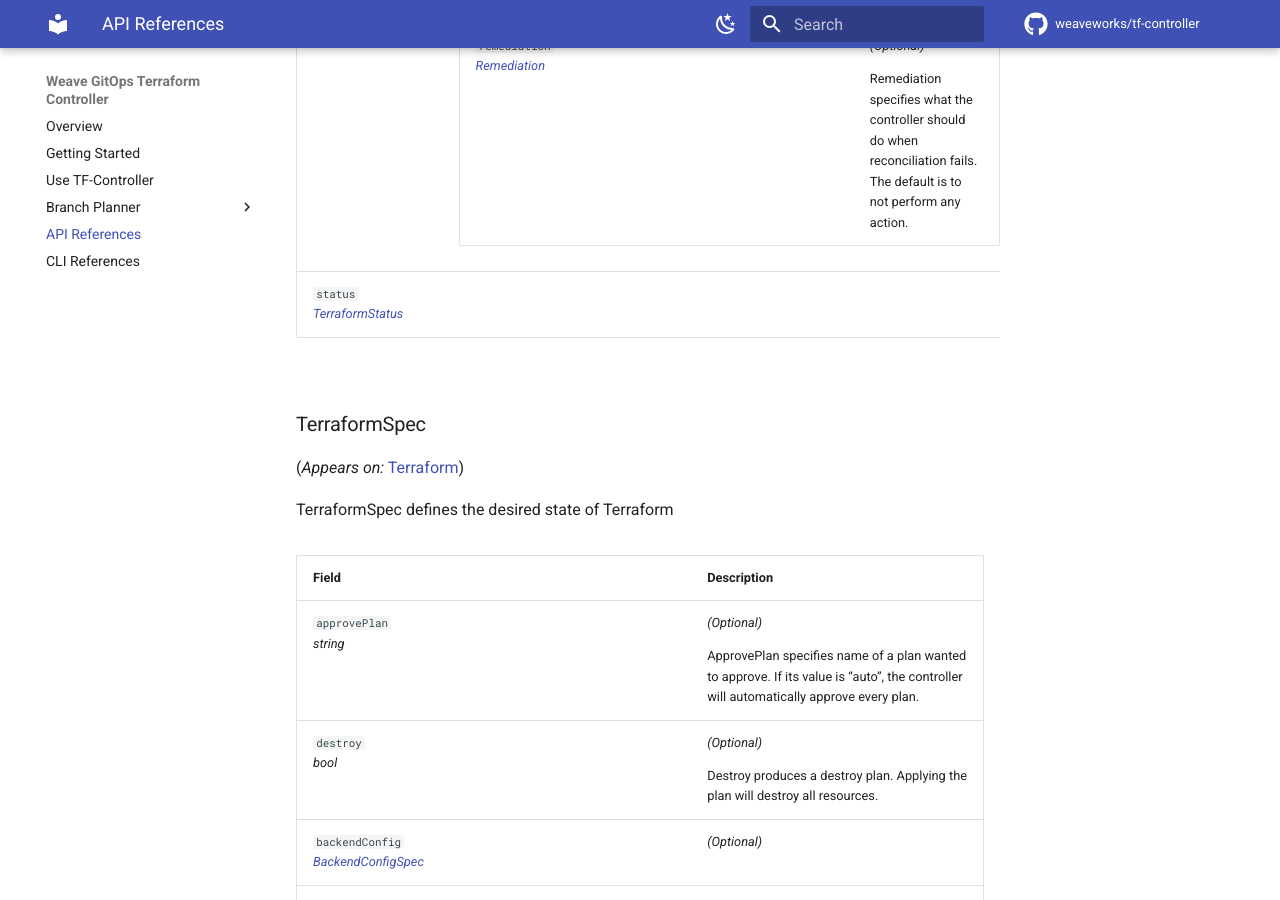
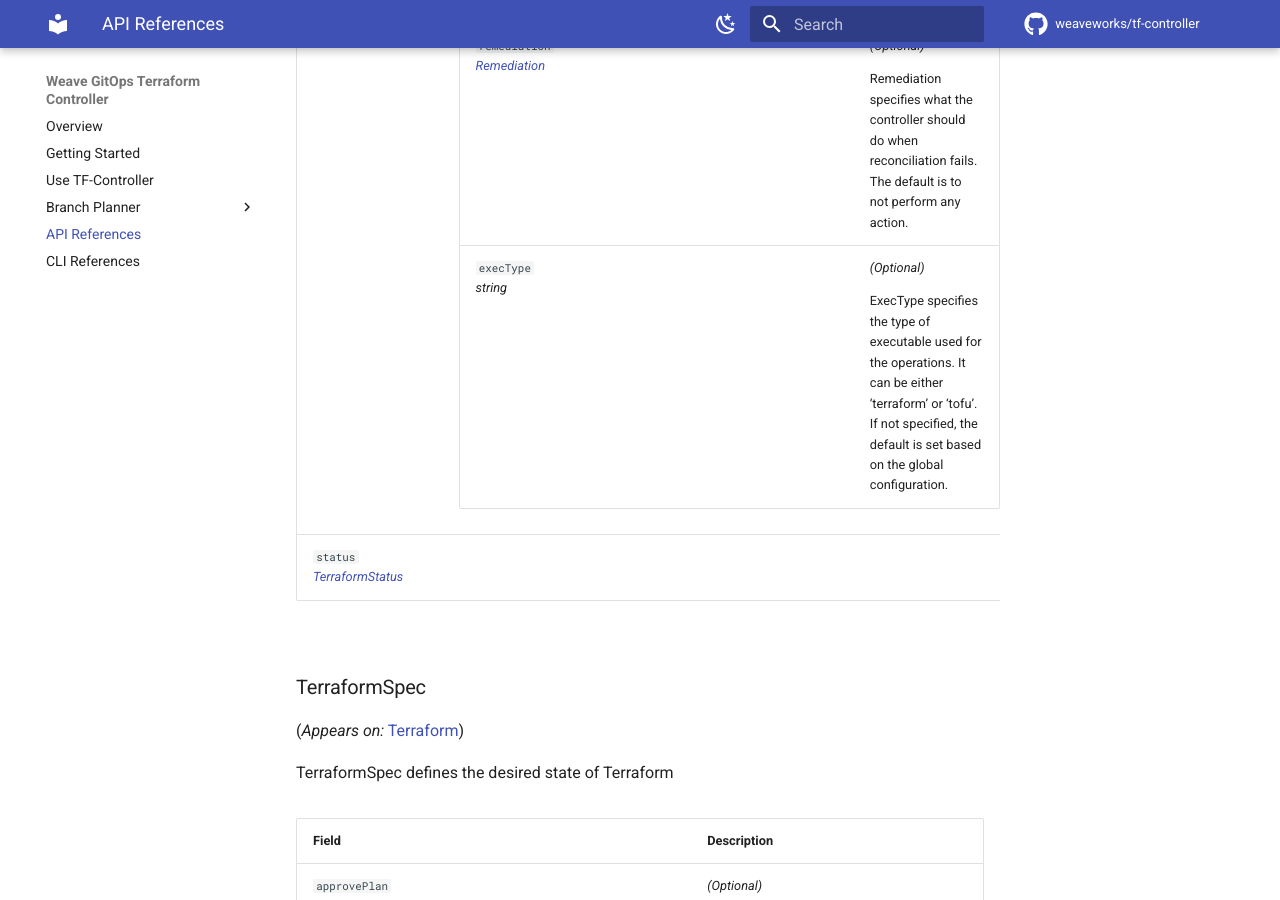
Before and after one commit to flux-iac/tofu-controller, an MkDocs documentation site: the page built from docs/References/terraform.md, in a window 1280 px wide and 900 px high, scrolled down 17600 px. Built offline with MkDocs 1.6.1 and Material for MkDocs 9.7.7, drawn with Linux system fonts in a browser that asks for light colours; comment, search, counter and statistics services are not loaded; some of the changed text lies outside the part shown.

Commit message:
feat: added support for tofu

```diff
--- a/docs/References/terraform.md
+++ b/docs/References/terraform.md
@@ -1918,6 +1918,20 @@ Remediation
 fails. The default is to not perform any action.</p>
 </td>
 </tr>
+<tr>
+<td>
+<code>execType</code><br>
+<em>
+string
+</em>
+</td>
+<td>
+<em>(Optional)</em>
+<p>ExecType specifies the type of executable used for the operations.
+It can be either &lsquo;terraform&rsquo; or &lsquo;tofu&rsquo;.
+If not specified, the default is set based on the global configuration.</p>
+</td>
+</tr>
 </table>
 </td>
 </tr>
@@ -2479,6 +2493,20 @@ Remediation
 <em>(Optional)</em>
 <p>Remediation specifies what the controller should do when reconciliation
 fails. The default is to not perform any action.</p>
+</td>
+</tr>
+<tr>
+<td>
+<code>execType</code><br>
+<em>
+string
+</em>
+</td>
+<td>
+<em>(Optional)</em>
+<p>ExecType specifies the type of executable used for the operations.
+It can be either &lsquo;terraform&rsquo; or &lsquo;tofu&rsquo;.
+If not specified, the default is set based on the global configuration.</p>
 </td>
 </tr>
 </tbody>
```
Also changed, not shown: charts/tofu-controller/README.md (+1 -0 lines), 12 other files.
